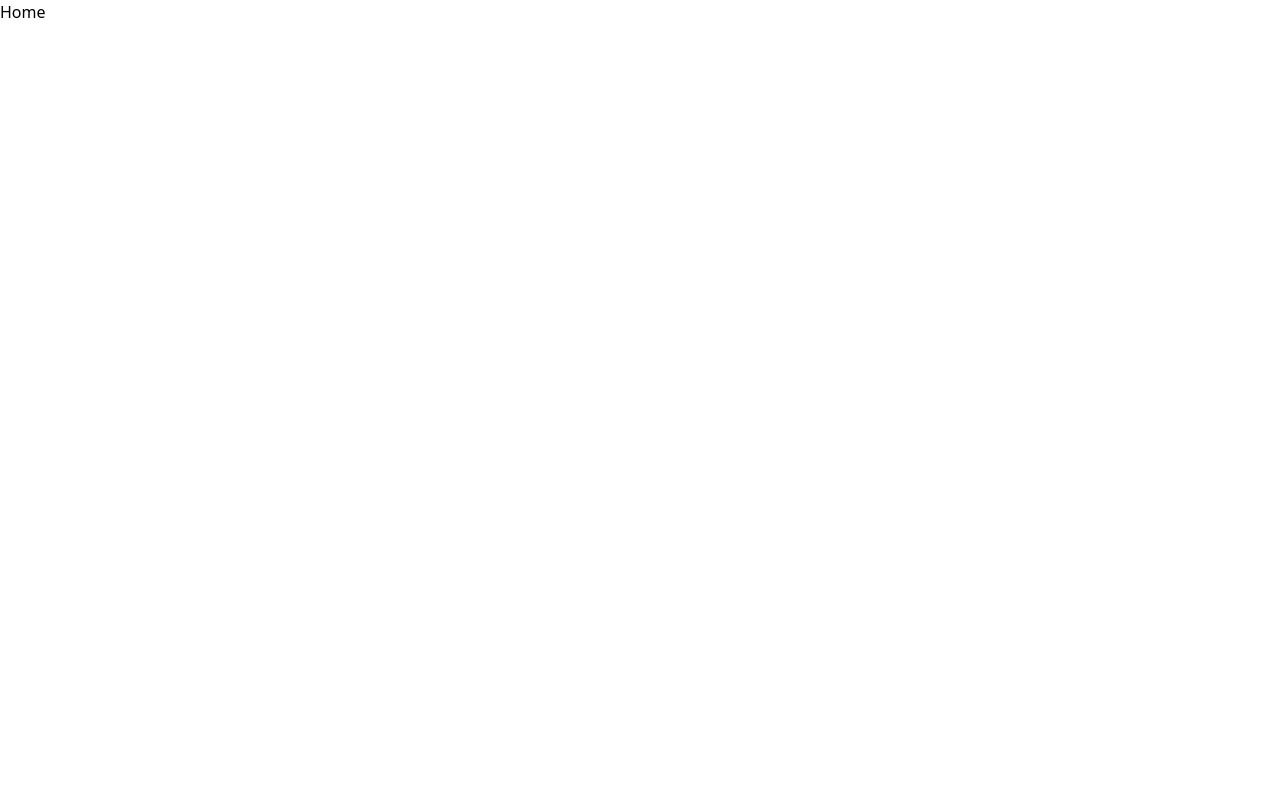
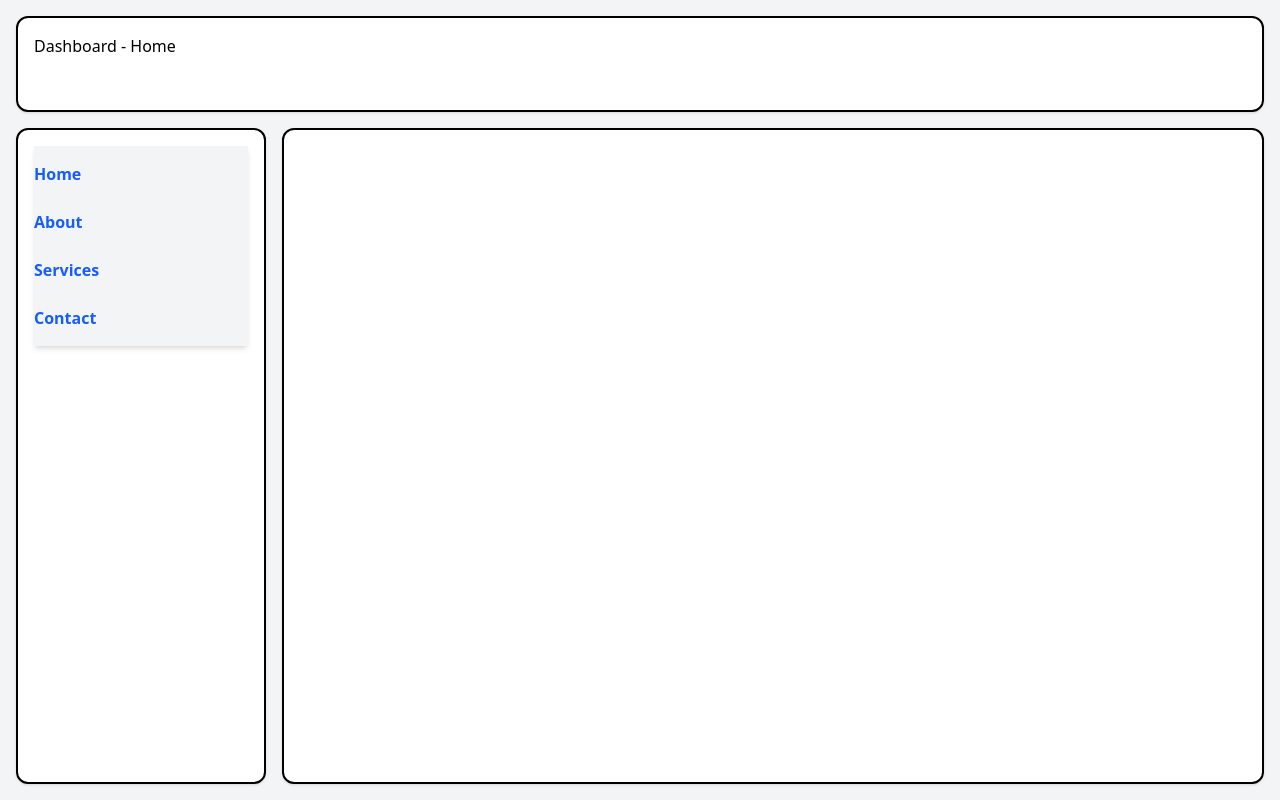
Before and after one commit to syedarhamali/saylani, a React (Vite) app: page / in a window 1280 px wide. Built offline with nearby package versions, Linux system fonts and the light colour scheme.

Commit message:
modify router

```diff
--- a/package.json
+++ b/package.json
@@ -13,6 +13,7 @@
     "@tailwindcss/vite": "^4.1.14",
     "react": "^19.1.1",
     "react-dom": "^19.1.1",
+    "react-router": "^7.9.4",
     "react-router-dom": "^7.9.4",
     "tailwindcss": "^4.1.14"
   },
--- a/src/componenets/mehtab/Dashboard.jsx
+++ b/src/componenets/mehtab/Dashboard.jsx
@@ -1,4 +1,5 @@
 import React from "react";
+import TabsLink from "../../components/Moiz/TabsLink";
 
 const Dashboard = () => {
   return (
@@ -6,10 +7,10 @@ const Dashboard = () => {
       <div
         className="grid grid-rows-[min-content_1fr]  grid-cols-1  lg:grid-cols-[250px_1fr] gap-4  h-[calc(100vh-2rem)]">
         {/* header */}
-        <header className="col-span-1 lg:col-span-2 bg-white rounded-xl shadow p-4 min-h-24 border-2 border-black"></header>
+        <header className="col-span-1 lg:col-span-2 bg-white rounded-xl shadow p-4 min-h-24 border-2 border-black">Dashboard - Home</header>
         {/* side bar */}
         <aside className="hidden lg:block bg-white rounded-xl shadow p-4 min-h-[320px] border-2 border-black">
-
+           <TabsLink />
 
         </aside>
         {/* main content */}
--- a/src/components/AppRoutes (CreatedBy-Nabeel)/AppRoutes.jsx
+++ b/src/components/AppRoutes (CreatedBy-Nabeel)/AppRoutes.jsx
@@ -1,14 +1,17 @@
 // Added react-routes by Muhammad Nabeel
 
 import { Routes, Route } from "react-router-dom";
+import Signup from "../hamza/signup";
+import AboutSec from "../views/M.Taha/aboutSec";
+import Dashboard from "../../componenets/mehtab/Dashboard";
 
 export default function AppRoutes() {
   return (
     <Routes>
-      <Route path="/" element={<h1>Home</h1>} />
-      <Route path="/about" element={<h1>About</h1>} />
+      <Route path="/" element={<Dashboard />} />
+      <Route path="/about" element={<AboutSec />} />
       <Route path="/signin" element={<h1>Sign In</h1>} />
-      <Route path="/signup" element={<h1>Sign Up</h1>} />
+      <Route path="/signup" element={<Signup />} />
       <Route path="/dashboard" element={<h1>Dashboard</h1>} />
       <Route path="/theme" element={<h1>Theme</h1>} />
       <Route path="/settings" element={<h1>Settings</h1>} />
--- a/src/components/Moiz/TabsLink.jsx
+++ b/src/components/Moiz/TabsLink.jsx
@@ -1,4 +1,5 @@
-import React, { useState } from 'react'
+import { useState } from 'react'
+import { NavLink } from 'react-router'
 
 function TabsLink() {
 
@@ -28,15 +29,15 @@ function TabsLink() {
 
     ])
     return (
-        <div className="flex justify-center gap-6 bg-gray-100 py-4 shadow-md">
+        <div className="flex flex-col justify-center gap-6 bg-gray-100 py-4 shadow-md">
             {tabs.map((elem) => (
-                <a
+                <NavLink
                     key={elem.id}
-                    href={elem.Path}
+                    to={elem.Path}
                     className="text-blue-600 font-semibold hover:text-blue-800 transition-colors duration-200"
                 >
                     {elem.label}
-                </a>
+                </NavLink>
             ))}
         </div>
     )
--- a/src/components/views/M.Taha/aboutSec/index.jsx
+++ b/src/components/views/M.Taha/aboutSec/index.jsx
@@ -3,6 +3,7 @@ import Intro from "./Introduction"
 import Profile from "./profileImage"
 import ProfileName from "./profileName&About"
 import SocialIcons from "./Social-icons"
+
 function AboutSec() {
     let profileObj = {
         fullName: "Taha Bin Shafiq",
```
Also changed, not shown: 1 other file (tests, documents, lock files or other folders).
